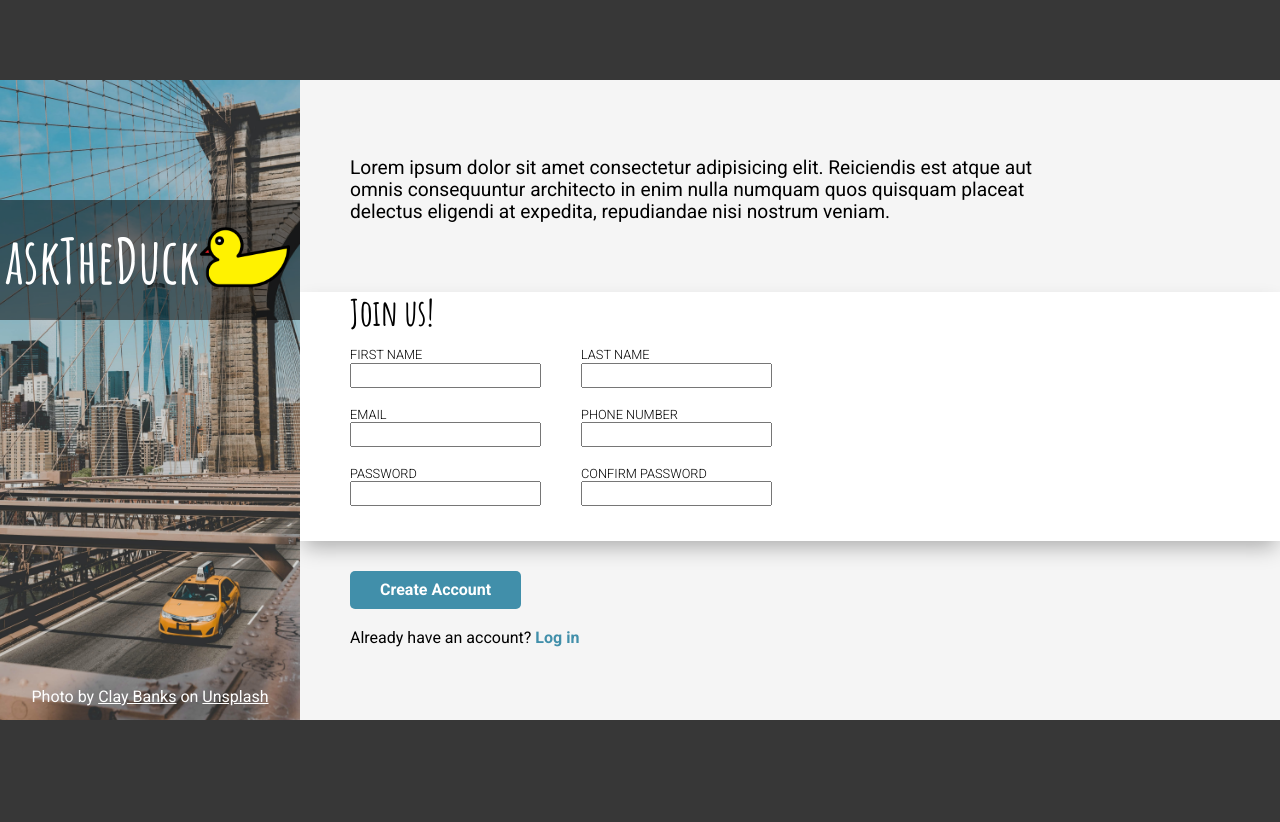
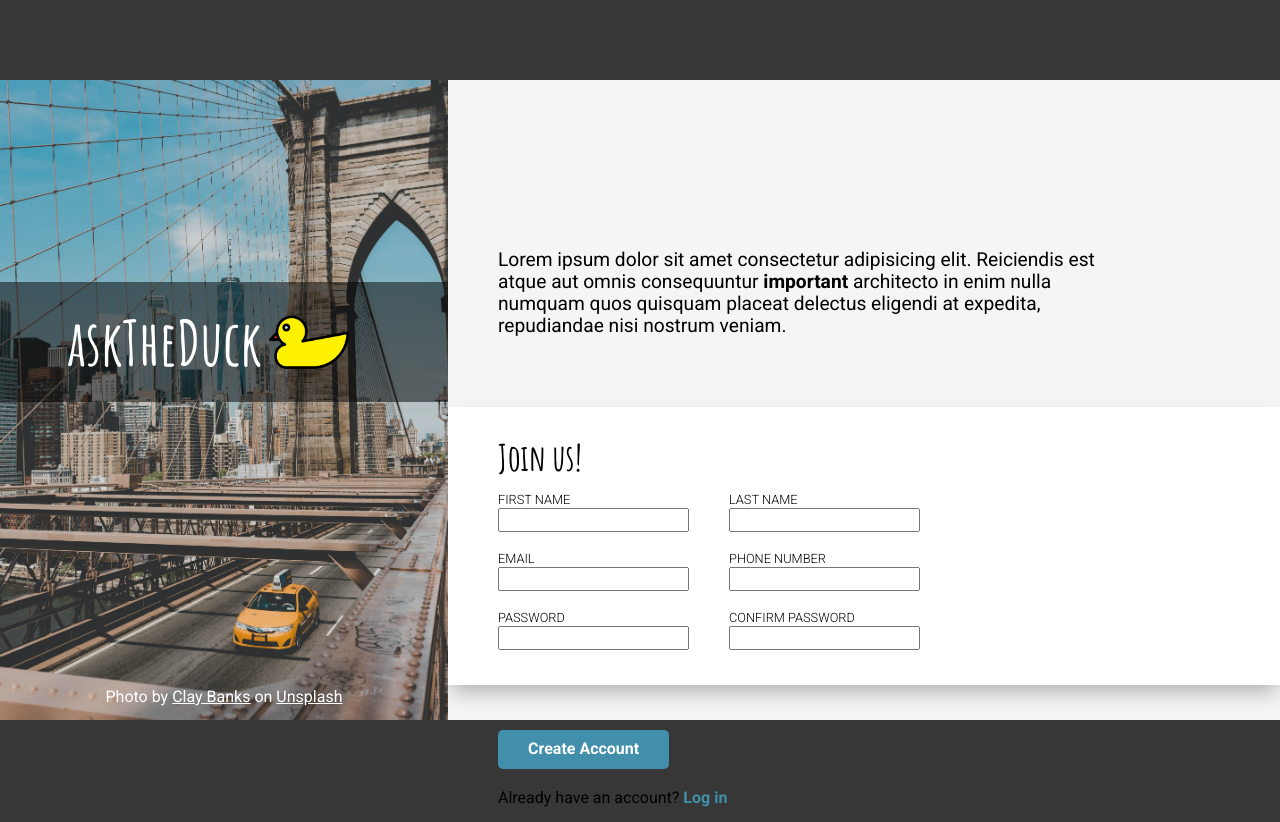
Before and after one commit to thiseas-perso/signupform, a plain HTML site: page index.html in a window 1280 px wide. Before the commit the page ends 800 px from the top, so only its background shows below. Drawn offline with Linux system fonts and the light colour scheme.

Commit message:
minor adjustments

```diff
--- a/index.html
+++ b/index.html
@@ -27,8 +27,11 @@
       </section>
       <section id="right">
          <p>Lorem ipsum dolor sit amet consectetur adipisicing elit. Reiciendis est atque aut omnis consequuntur
-            architecto in enim nulla numquam quos quisquam placeat delectus eligendi at expedita, repudiandae nisi
-            nostrum veniam.</p>
+            <b>important</b>
+            architecto in enim nulla numquam quos quisquam placeat delectus eligendi at expedita,
+            repudiandae nisi
+            nostrum veniam.
+         </p>
          <form action="">
             <div id="form-top">
                <div id="form-left">
--- a/style.css
+++ b/style.css
@@ -19,7 +19,7 @@ main{
 
 
 #left{
-min-width: 300px;
+min-width: 35%;
 background-image: url('./imgs/NYC.jpg');
 background-size: cover;
 background-position: center;
@@ -35,7 +35,7 @@ justify-content: center;
    width: 100%;
    height: 120px;
    position: relative;
-   margin-top: 120px;
+   margin-top: 45%;
    padding: 0;
 }
 
@@ -55,29 +55,32 @@ h1{
    color: white;
    top: 25px;
    font-size: 62px;
-   left: 5px;
+   left: 15%;
 }
 
 #logo{
-width: 30%;
+max-width: 80px;
 position: absolute;
-top: 12px;
-left: 200px;
+top: 20px;
+left: 60%;
 }
 
 #right{
    background-color: whitesmoke;
    display: flex;
    flex-direction: column;
-   justify-content: center;
+   justify-content: flex-start;
+   padding-top: 150px;
 }
 
 #form-top{
    display: flex;
    background-color: white;
    box-shadow: 0px 10px 20px -4px rgba(0,0,0,0.3);
-   margin-bottom: 30px;
+   margin-bottom: 45px;
    gap: 40px;
+   padding-top: 30px;
+   padding-bottom: 30px;
 }
 
 #form-left, #form-right{
```
